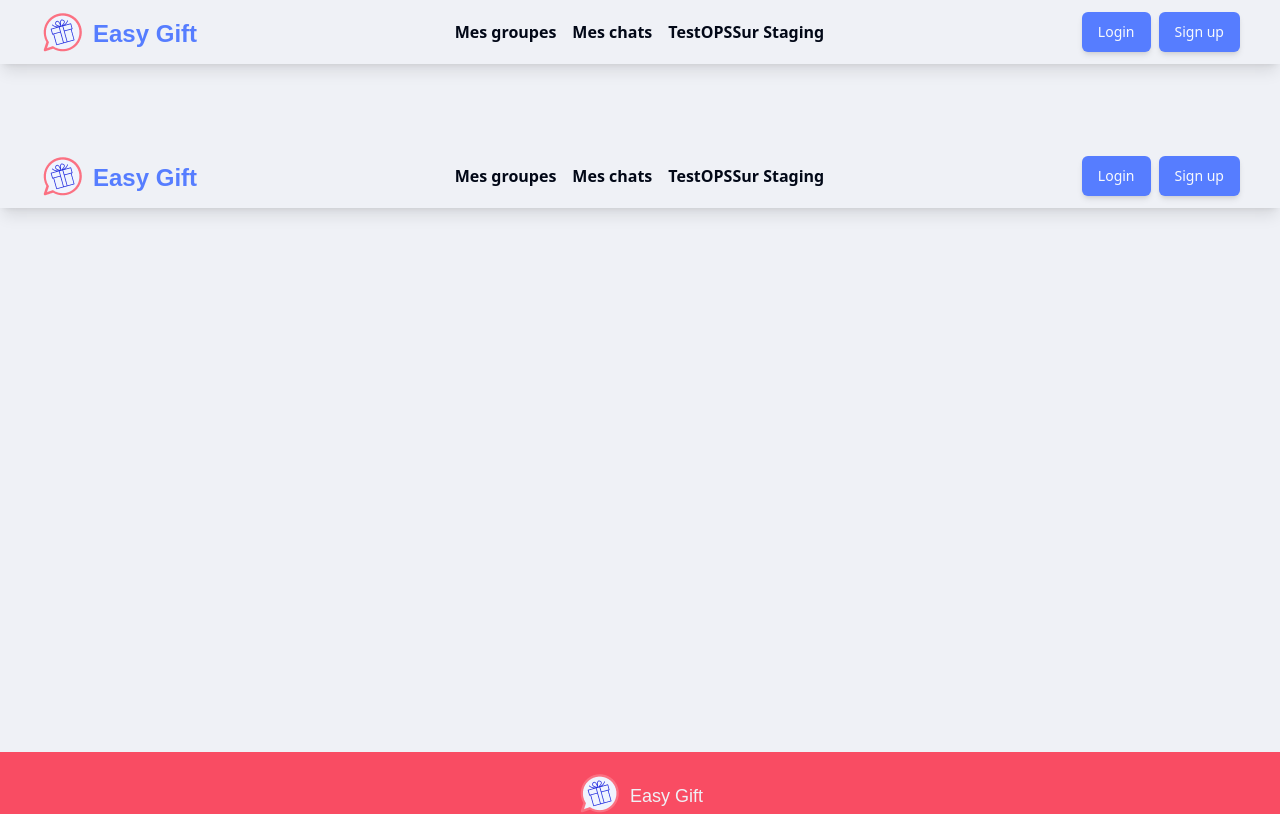
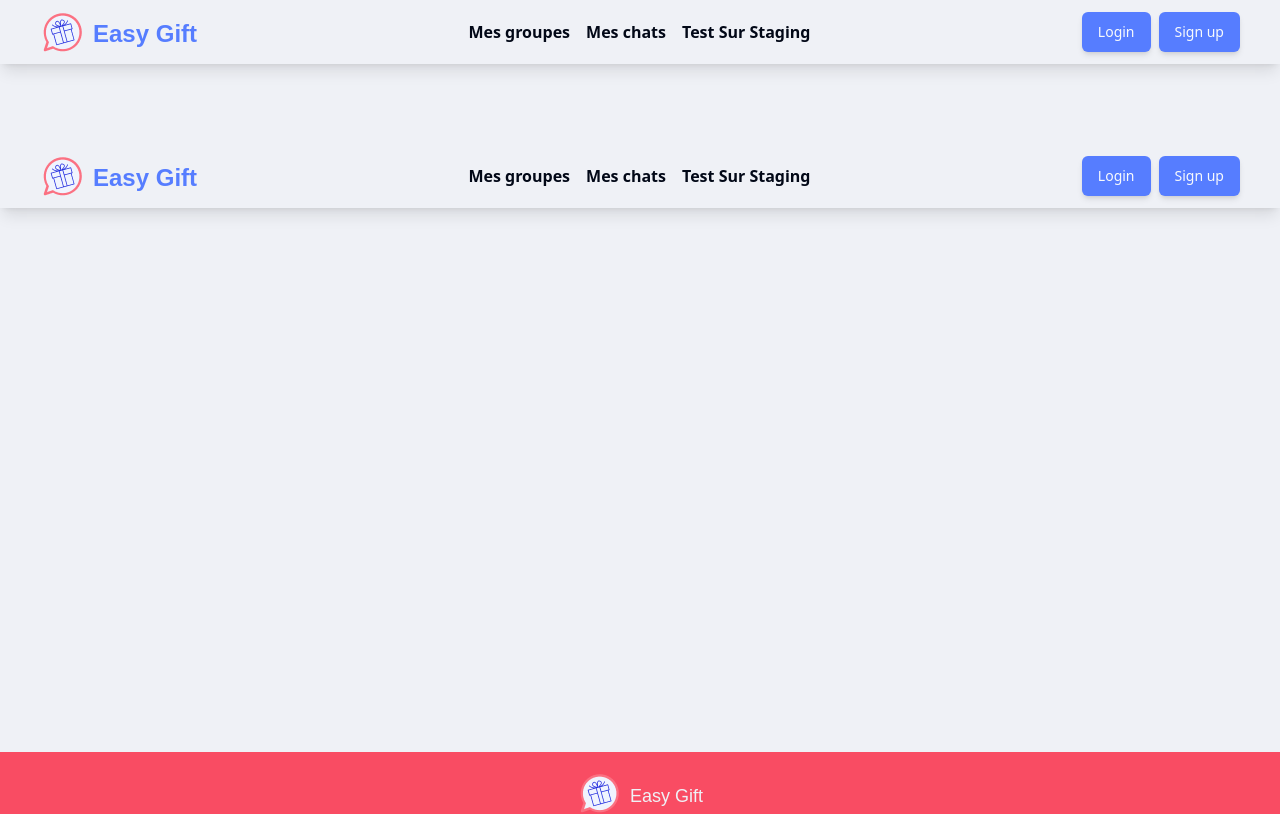
Before and after one commit to WildCodeSchool/2023-09-wns-bleu-easy-gift, a Next.js app in the folder frontend/: page /layout in a window 1280 px wide. Shown: the top 814 px of the page. Built offline with nearby package versions, Linux system fonts and the light colour scheme; no server answers.

Commit message:
test MAJ branch staging

```diff
--- a/frontend/src/components/layout/Navbar.tsx
+++ b/frontend/src/components/layout/Navbar.tsx
@@ -46,31 +46,40 @@ export default function Navbar() {
           </svg>
         </button>
 
-        <div className='space-y-1 flex justify-center items-center'>
+        <div className="space-y-1 flex justify-center items-center">
           <img
             src="/images/logo/logo-easy-gift-tablet.png"
             alt="Logo d'easy-gift"
-            className='mr-2'
+            className="mr-2"
           />
           <div>
-            <Link href='/'>
-              <h1 className='font-rubik text-2xl text-primaryBlue font-bold'>Easy Gift</h1>
+            <Link href="/">
+              <h1 className="font-rubik text-2xl text-primaryBlue font-bold">
+                Easy Gift
+              </h1>
             </Link>
           </div>
         </div>
 
         {/* Links for Larger Screens */}
         <div className={`hidden md:flex md:flex-row gap-4`}>
-          <Link href="#" className="font-semibold">Mes groupes</Link>
-          <Link href="#" className="font-semibold">Mes chats</Link>
-          <Link href="#" className="font-semibold">TestOPSSur Staging</Link>
+          <Link href="#" className="font-semibold">
+            Mes groupes
+          </Link>
+          <Link href="#" className="font-semibold">
+            Mes chats
+          </Link>
+          <Link href="#" className="font-semibold">
+            Test Sur Staging
+          </Link>
         </div>
 
         {/* Side Drawer for Mobile Screens */}
         <div
           ref={menuRef}
-          className={`absolute left-0 top-0 w-[75%] h-110 bg-bgPrimary shadow-lg transform ${isMenuOpen ? "translate-x-0" : "-translate-x-full"
-            } transition-transform duration-300 ease-in-out flex flex-col gap-4 p-4 md:hidden`}
+          className={`absolute left-0 top-0 w-[75%] h-110 bg-bgPrimary shadow-lg transform ${
+            isMenuOpen ? "translate-x-0" : "-translate-x-full"
+          } transition-transform duration-300 ease-in-out flex flex-col gap-4 p-4 md:hidden`}
         >
           {/* Close Button */}
           <button onClick={() => setMenuOpen(false)} className="self-end">
```
